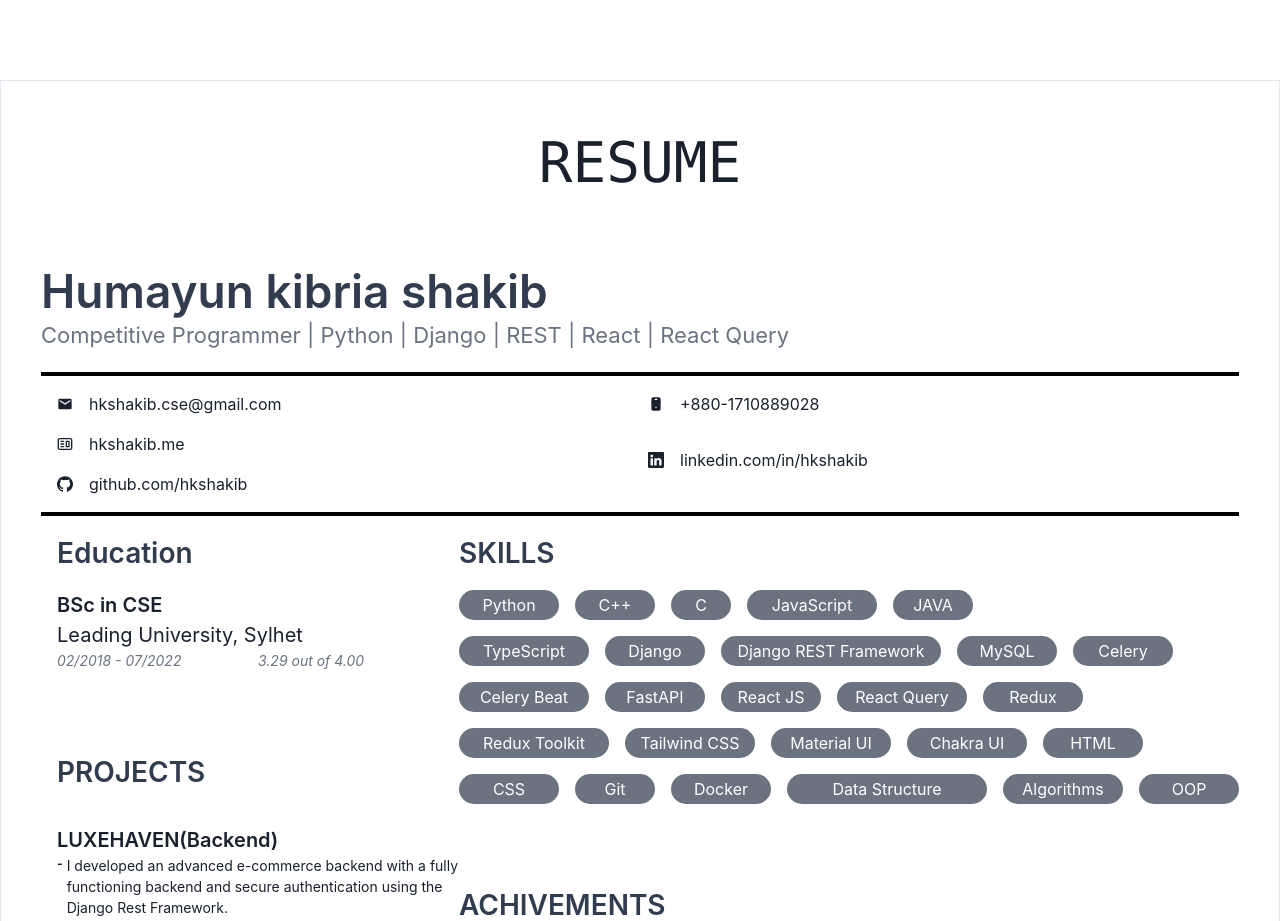
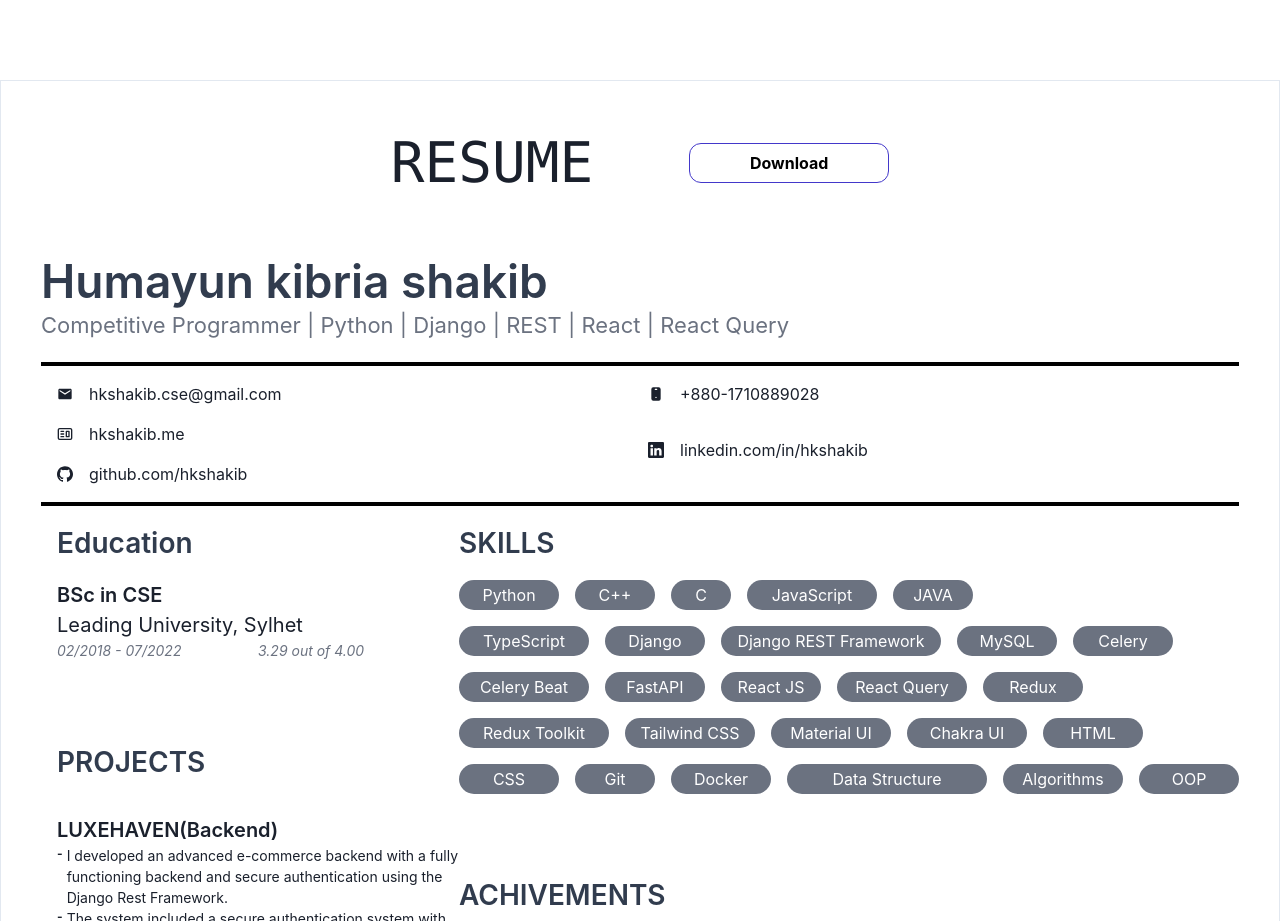
Before and after one commit to hkshakib/portfolio, a React (Create React App) app: page / in a window 1280 px wide. Shown: the part 8900-9821 px from the top of the page. Built offline with nearby package versions, Linux system fonts and the light colour scheme; what tailwindcss-font-inter would draw is missing.

Commit message:
feat: Added Download CV button

```diff
--- a/src/pages/Resume.jsx
+++ b/src/pages/Resume.jsx
@@ -4,15 +4,21 @@ import { CgWebsite } from "react-icons/cg";
 import { ImGithub } from "react-icons/im";
 import { TbDeviceMobileFilled } from "react-icons/tb";
 import { BsLinkedin } from "react-icons/bs";
+import CV from "../static/Resume.pdf";
 
 const Resume = () => {
   return (
     <>
       <div className="flex flex-1 flex-col border p-10 ">
-        <div className="flex justify-center">
-          <h1 className="text-[35px] lg:text-[56px] font-mono mb-[50px]">
-            RESUME
-          </h1>
+        <div className="flex justify-center items-center mb-10">
+          <h1 className="text-[35px] lg:text-[56px] font-mono">RESUME</h1>
+          <div className="hidden lg:flex lg:pl-24">
+            <a href={CV} target="_blank" rel="noopener noreferrer">
+              <button className="border border-indigo-700 h-[30px] w-[140px] xl:w-[200px] lg:h-[40px] px-4 rounded-xl  text-black font-bold hover:bg-[#6E07F3] hover:transition-all duration-700 hover:text-white hover:shadow-lg text-[10px] xl:text-[16px]">
+                Download
+              </button>
+            </a>
+          </div>
         </div>
         <div className="flex flex-col divide-y-4 divide-black">
           <div className="flex flex-col basis-[10%] pt-4">
```
